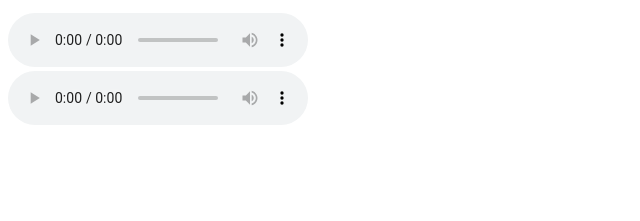
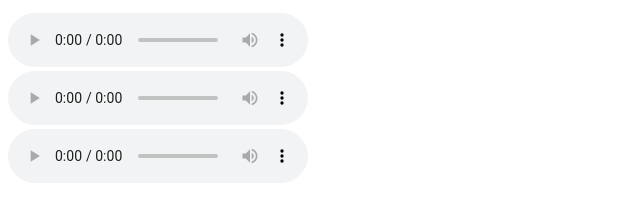
Before and after one commit to elenahb/mysite, a plain HTML site: page index.html in a window 1280 px wide. Shown: the part 101-322 px from the top of the page, without its empty margins (0-640 px from the left). Drawn offline with Linux system fonts and the light colour scheme.

Commit message:
Update index.html

```diff
--- a/index.html
+++ b/index.html
@@ -21,3 +21,14 @@
     </div>
   </body>
 </html>
+
+  </body>
+</html>
+    <div>
+      <audio controls>
+          <source src="Adobe_Spark_Video.mp4" type="audio/mpeg">
+          Your browser does not support the audio tag.
+      </audio>
+    </div>
+  </body>
+</html>
```
